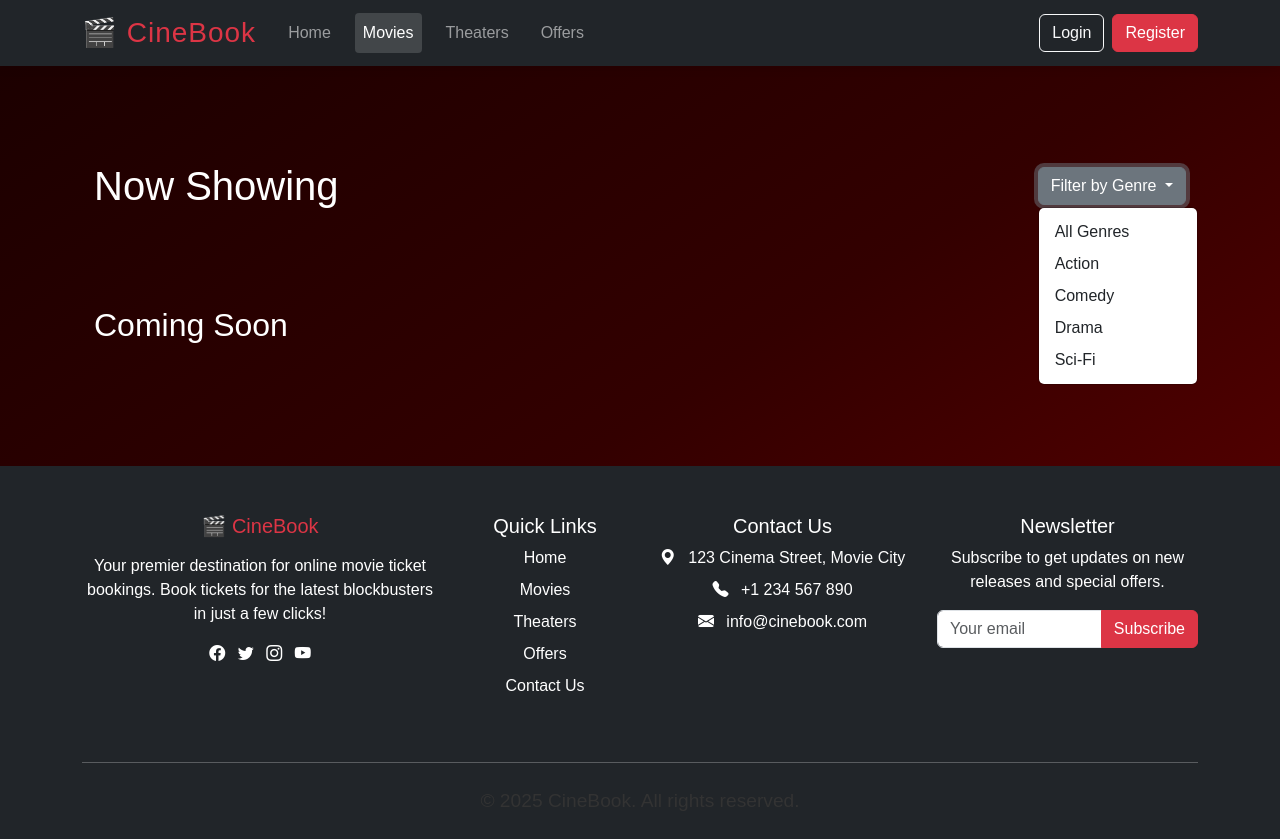
After one commit to Dinusha1112/Booking_system, a Django app: page /movies/ in a window 1280 px wide, after a click on "Filter by Genre". The commit adds this page. Run offline with Django 5.2, Linux system fonts and the light colour scheme; data that the repository does not hold is empty.

Commit message:
added a Movies page

```diff
--- a/booking_system/templates/booking_system/base.html
+++ b/booking_system/templates/booking_system/base.html
@@ -12,16 +12,51 @@
     <link href="https://cdn.jsdelivr.net/npm/swiper/swiper-bundle.min.css" rel="stylesheet">
     <link rel="stylesheet" href="https://cdn.jsdelivr.net/npm/bootstrap-icons@1.10.0/font/bootstrap-icons.css">
 
-    <!-- CSS -->
+    <!-- Custom CSS -->
     <link rel="stylesheet" href="{% static 'css/style.css' %}">
+
+    <style>
+        /* Custom spacing adjustments */
+        .navbar {
+            padding: 0.8rem 0;
+        }
+
+        main {
+            padding-top: 2rem;
+            min-height: calc(100vh - 400px); /* Adjust based on footer height */
+        }
+
+        .navbar-brand {
+            padding-top: 0;
+            padding-bottom: 0;
+        }
+
+        /* Active nav item styling */
+        .navbar-dark .navbar-nav .nav-link.active {
+            color: #fff;
+            background-color: rgba(255, 255, 255, 0.15);
+            border-radius: 4px;
+        }
+
+        @media (max-width: 992px) {
+            .navbar-collapse {
+                padding-top: 1rem;
+            }
+
+            .d-flex.align-items-center {
+                padding-top: 1rem;
+                padding-bottom: 1rem;
+            }
+        }
+    </style>
 </head>
 <body>
 
-<!-- Header Section (same as before) -->
+<!-- Header Section -->
 <header class="bg-dark text-white sticky-top">
     <div class="container">
         <nav class="navbar navbar-expand-lg navbar-dark">
-            <div class="container-fluid">
+            <div class="container-fluid px-0">  <!-- Remove default container padding -->
                 <a class="navbar-brand" href="{% url 'home' %}">
                     <span class="h3 text-danger">🎬 CineBook</span>
                 </a>
@@ -30,20 +65,24 @@
                 </button>
                 <div class="collapse navbar-collapse" id="navbarNav">
                     <ul class="navbar-nav me-auto">
-                        <li class="nav-item">
-                            <a class="nav-link active" href="{% url 'home' %}">Home</a>
+                        <li class="nav-item mx-1">  <!-- Added horizontal margin -->
+                            <a class="nav-link {% if request.resolver_match.view_name == 'home' %}active{% endif %}"
+                               href="{% url 'home' %}">Home</a>
                         </li>
-                        <li class="nav-item">
-                            <a class="nav-link" href="#">Movies</a>
+                        <li class="nav-item mx-1">
+                            <a class="nav-link {% if request.resolver_match.view_name == 'movies:movies' %}active{% endif %}"
+                               href="{% url 'movies:movies' %}">Movies</a>
                         </li>
-                        <li class="nav-item">
-                            <a class="nav-link" href="#">Theaters</a>
+                        <li class="nav-item mx-1">
+                            <a class="nav-link {% if request.resolver_match.url_name == 'theaters' %}active{% endif %}"
+                               href="#">Theaters</a>
                         </li>
-                        <li class="nav-item">
-                            <a class="nav-link" href="#">Offers</a>
+                        <li class="nav-item mx-1">
+                            <a class="nav-link {% if request.resolver_match.url_name == 'offers' %}active{% endif %}"
+                               href="#">Offers</a>
                         </li>
                     </ul>
-                    <div class="d-flex align-items-center">
+                    <div class="d-flex align-items-center ms-2">  <!-- Added margin start -->
                         {% if user.is_authenticated %}
                             <a href="{% url 'profile' %}" class="btn btn-outline-light me-2">
                                 <i class="bi bi-person-fill"></i> My Account
@@ -68,9 +107,9 @@
 
 <!-- Main Content -->
 <main class="flex-shrink-0">
-    <div class="container mt-4">
+    <div class="container py-3">
         {% block content %}
-            <h1 class="text-center mt-4">Welcome to the Online Movie Ticket Booking System</h1>
+            <h1 class="text-center my-4">Welcome to the Online Movie Ticket Booking System</h1>
         {% endblock %}
     </div>
 </main>
@@ -96,7 +135,7 @@
                 <h5>Quick Links</h5>
                 <ul class="list-unstyled">
                     <li class="mb-2"><a href="{% url 'home' %}" class="text-white text-decoration-none">Home</a></li>
-                    <li class="mb-2"><a href="#" class="text-white text-decoration-none">Movies</a></li>
+                    <li class="mb-2"><a href="{% url 'movies:movies' %}" class="text-white text-decoration-none">Movies</a></li>
                     <li class="mb-2"><a href="#" class="text-white text-decoration-none">Theaters</a></li>
                     <li class="mb-2"><a href="#" class="text-white text-decoration-none">Offers</a></li>
                     <li class="mb-2"><a href="#" class="text-white text-decoration-none">Contact Us</a></li>
--- a/bookingsystem/urls.py
+++ b/bookingsystem/urls.py
@@ -22,4 +22,5 @@ from django.urls import path, include
 urlpatterns = [
     path('admin/', admin.site.urls),
     path('', include('booking_system.urls')),
+    path('movies/', include('movies.urls')),
 ]
--- a/movies/models.py
+++ b/movies/models.py
@@ -7,6 +7,7 @@ class Movie(models.Model):
     poster = models.ImageField(upload_to='movies/images/')
     duration = models.DurationField()
     language = models.CharField(max_length=50)
+    release_date = models.DateField(null=True, blank=True)
     rating = models.DecimalField(max_digits=3, decimal_places=1)
 
     def __str__(self):
--- /dev/null
+++ b/movies/templates/movies/movies.html
@@ -0,0 +1,129 @@
+{% extends 'booking_system/base.html' %}
+{% load static %}
+
+{% block content %}
+<div class="container mt-5">
+    <!-- Page Header -->
+    <div class="d-flex justify-content-between align-items-center mb-4">
+        <h1 class="mb-0">Now Showing</h1>
+        <div class="dropdown">
+            <button class="btn btn-outline-secondary dropdown-toggle" type="button" id="filterDropdown" data-bs-toggle="dropdown">
+                Filter by Genre
+            </button>
+            <ul class="dropdown-menu">
+                <li><a class="dropdown-item" href="#">All Genres</a></li>
+                <li><a class="dropdown-item" href="#">Action</a></li>
+                <li><a class="dropdown-item" href="#">Comedy</a></li>
+                <li><a class="dropdown-item" href="#">Drama</a></li>
+                <li><a class="dropdown-item" href="#">Sci-Fi</a></li>
+            </ul>
+        </div>
+    </div>
+
+    <!-- Movies Grid -->
+    <div class="row row-cols-1 row-cols-md-3 row-cols-lg-4 g-4">
+        {% for movie in movies %}
+        <div class="col">
+            <div class="card h-100 shadow-sm">
+                <!-- Movie Poster -->
+                <div class="position-relative">
+                    <img src="{{ movie.poster.url }}" class="card-img-top" alt="{{ movie.title }}">
+                    <div class="position-absolute top-0 end-0 bg-danger text-white px-2 py-1 m-2 rounded">
+                        {{ movie.rating }}
+                    </div>
+                </div>
+
+                <div class="card-body d-flex flex-column">
+                    <!-- Movie Title and Info -->
+                    <h5 class="card-title">{{ movie.title }}</h5>
+                    <div class="mb-2">
+                        <span class="badge bg-dark me-1">{{ movie.genre }}</span>
+                        <span class="text-muted">{{ movie.duration }} mins</span>
+                    </div>
+                    <p class="card-text text-muted small">{{ movie.description|truncatechars:100 }}</p>
+
+                    <!-- Showtimes -->
+                    <div class="mt-auto">
+                        <h6 class="mt-3 mb-2">Available Shows:</h6>
+                        <div class="d-flex flex-wrap gap-2">
+                            {% for showtime in movie.showtime_set.all|slice:":3" %}
+                            <a href="{% url 'book_now' showtime.id %}" class="btn btn-sm btn-outline-primary">
+                                {{ showtime.time|time:"g:i A" }}
+                            </a>
+                            {% endfor %}
+                            {% if movie.showtime_set.count > 3 %}
+                            <a href="#" class="btn btn-sm btn-outline-secondary">+{{ movie.showtime_set.count|add:"-3" }} more</a>
+                            {% endif %}
+                        </div>
+                    </div>
+                </div>
+
+                <!-- Book Now Button -->
+                <div class="card-footer bg-white border-0">
+                    {% with movie.showtime_set.first as showtime %}
+                    {% if showtime %}
+                    <a href="{% url 'book_now' showtime.id %}" class="btn btn-danger w-100">Book Now</a>
+                    {% endif %}
+                    {% endwith %}
+                </div>
+            </div>
+        </div>
+        {% endfor %}
+    </div>
+</div>
+
+<!-- Upcoming Movies Section -->
+<div class="container mt-5 pt-5">
+    <h2 class="mb-4">Coming Soon</h2>
+    <div class="row row-cols-1 row-cols-md-3 row-cols-lg-4 g-4">
+        {% for movie in upcoming_movies %}
+        <div class="col">
+            <div class="card h-100 shadow-sm">
+                <img src="{{ movie.poster.url }}" class="card-img-top" alt="{{ movie.title }}">
+                <div class="card-body">
+                    <h5 class="card-title">{{ movie.title }}</h5>
+                    <div class="mb-2">
+                        <span class="badge bg-secondary me-1">{{ movie.genre }}</span>
+                        <span class="text-muted">Coming {{ movie.release_date|date:"M d" }}</span>
+                    </div>
+                    <button class="btn btn-outline-secondary w-100 mt-2" disabled>Notify Me</button>
+                </div>
+            </div>
+        </div>
+        {% endfor %}
+    </div>
+</div>
+{% endblock %}
+
+{% block extra_css %}
+<style>
+    .card {
+        transition: transform 0.3s ease, box-shadow 0.3s ease;
+        border: none;
+        border-radius: 10px;
+        overflow: hidden;
+    }
+
+    .card:hover {
+        transform: translateY(-5px);
+        box-shadow: 0 10px 20px rgba(0, 0, 0, 0.1);
+    }
+
+    .card-img-top {
+        height: 350px;
+        object-fit: cover;
+    }
+
+    .badge {
+        font-weight: 500;
+    }
+</style>
+{% endblock %}
+
+{% block extra_js %}
+<script>
+document.addEventListener('DOMContentLoaded', function() {
+    // Add any interactive functionality here
+});
+</script>
+{% endblock %}
--- a/movies/urls.py
+++ b/movies/urls.py
@@ -1,6 +1,9 @@
 from django.urls import path
 from . import views
 
+app_name = 'movies'
+
 urlpatterns = [
     path('book/<int:showtime_id>/', views.book_now, name='book_now'),
+    path('', views.movies_view, name='movies'),
 ]
--- a/movies/views.py
+++ b/movies/views.py
@@ -1,8 +1,8 @@
 from django.shortcuts import render, get_object_or_404, redirect
 from django.contrib.auth.decorators import login_required
-from .models import Showtime, Seat
+from .models import Showtime, Seat, Movie
 from .forms import BookingForm
-
+from django.utils import timezone
 
 @login_required
 def book_now(request, showtime_id):
@@ -45,3 +45,15 @@ def book_now(request, showtime_id):
 def home_view(request):
     movies = Movie.objects.all().prefetch_related('showtime_set')[:3]
     return render(request, 'booking_system/home.html', {'movies': movies})
+
+def movies_view(request):
+    current_date = timezone.now().date()
+    movies = Movie.objects.filter(release_date__lte=current_date)
+    upcoming_movies = Movie.objects.filter(release_date__gt=current_date)
+
+    context = {
+        'movies': movies,
+        'upcoming_movies': upcoming_movies,
+        'active_page': 'movies'  # Add this line
+    }
+    return render(request, 'movies/movies.html', context)
```
Also changed, not shown: db.sqlite3, movies/migrations/0003_movie_release_date.py (added).
